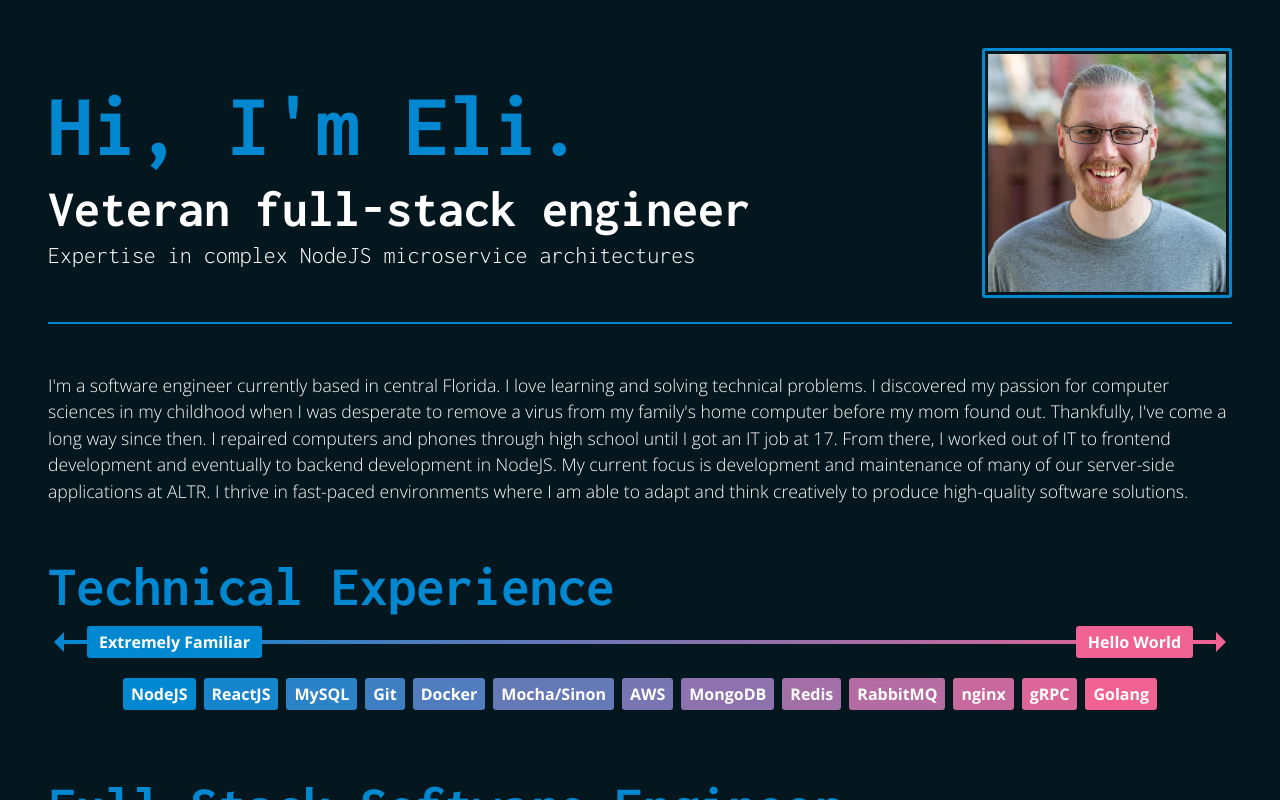
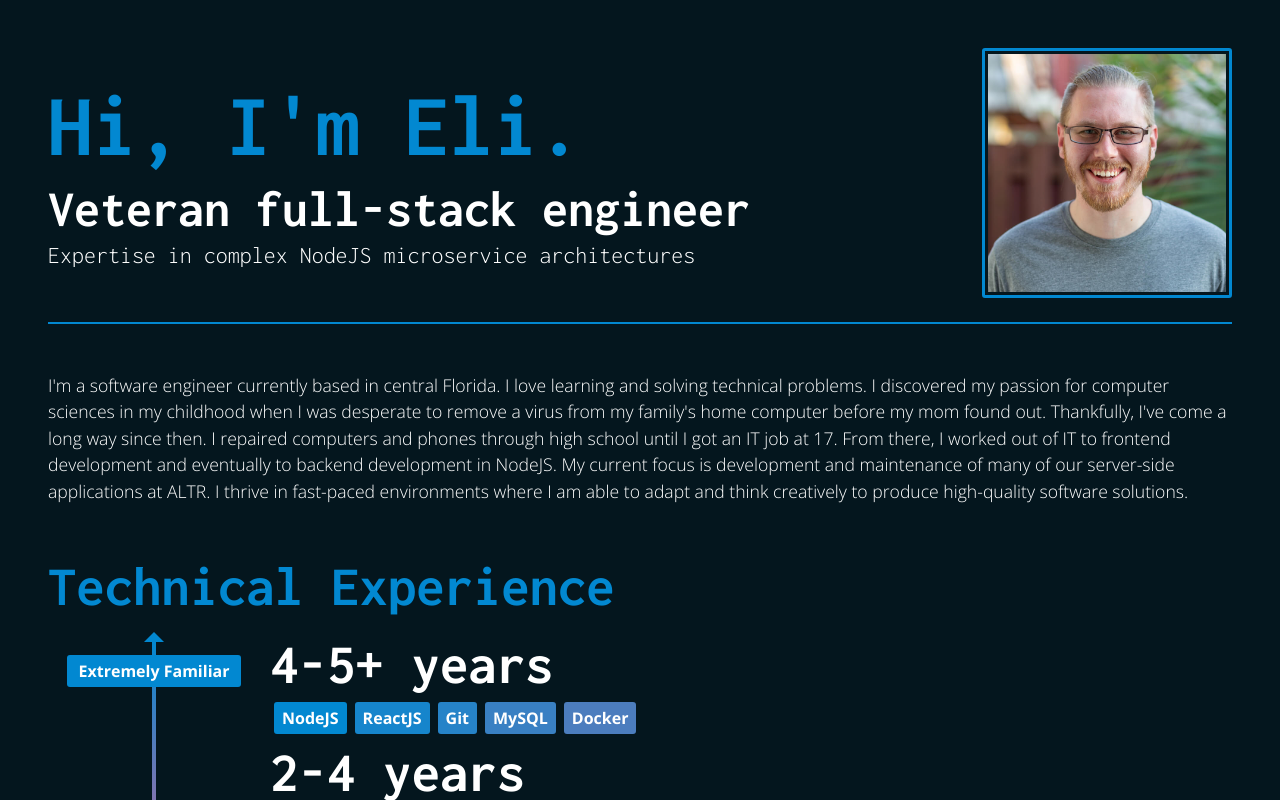
Before and after one commit to seriouslysexy/seriouslysexy, a React app: page / in a window 1280 px wide. Built offline with nearby package versions, Linux system fonts and the light colour scheme.

Commit message:
reworked skills into categorizd vertical layout instead of horizontal

```diff
--- a/src/components/layoutContainer.jsx
+++ b/src/components/layoutContainer.jsx
@@ -3,7 +3,7 @@ import React from "react";
 import Box from "@mui/material/Box";
 
 import Introduction from "./introduction";
-import Skills from "./skillsHorizontal";
+import Skills from "./skillsVertical";
 import AboutMe from "./aboutMe";
 import WorkHistory from "./workHistory";
 import Footer from "./footer";
--- a/src/components/skillsHorizontal.jsx
+++ b/src/components/skillsHorizontal.jsx
@@ -59,13 +59,11 @@ const styles = {
 	}
 };
 
-const expert = ["NodeJS", "ReactJS"];
-const experienced = ["MySQL", "Git", "Docker"];
-const comfortable = ["Mocha/Sinon", "AWS", "MongoDB", "Redis", "RabbitMQ", "nginx", "gRPC"];
-const beginner = ["Golang"];
-
 function SkillsHorizontal(props) {
-	let skills = [...expert, ...experienced, ...comfortable, ...beginner];
+	const expert = ["NodeJS", "ReactJS"];
+	const experienced = ["Git", "MySQL", "Docker"];
+	const comfortable = ["Protocol Buffers", "AWS", "Mocha/Sinon", "MongoDB", "RabbitMQ", "gRPC", "Redis", "nginx"];
+	let skills = [...expert, ...experienced, ...comfortable];
 
 	return (<Box mb={theme => theme.spacing(6)}>
 		<Typography sx={styles.title} color="primary" variant="h2">Technical Experience</Typography>
--- /dev/null
+++ b/src/components/skillsVertical.jsx
@@ -0,0 +1,116 @@
+import React from "react";
+
+import Box from "@mui/material/Box";
+import Typography from "@mui/material/Typography";
+
+const styles = {
+	title: {
+		fontSize: "2em"
+	},
+	legend: {
+		minWidth: "200px",
+		position: "relative",
+		padding: "6px",
+		margin: "6px"
+	},
+	arrow: {
+		width: "0",
+		height: "0",
+		borderLeft: "10px solid transparent",
+		borderRight: "10px solid transparent",
+	},
+	upArrow: {
+		borderBottom: theme => "10px solid " + theme.palette.primary.main
+	},
+	downArrow: {
+		borderTop: theme => "10px solid " + theme.palette.secondary.main
+	},
+	label: {
+		position: "absolute",
+		fontWeight: "bold",
+		padding: "4px 12px",
+		margin: "4px",
+		borderRadius: "3px",
+	},
+	topLabel: {
+		top: "25px",
+		background: theme => theme.palette.primary.main
+	},
+	bottomLabel: {
+		bottom: "25px",
+		background: theme => theme.palette.secondary.main
+	},
+	line: {
+		flex: "1",
+		width: "4px",
+		background: theme => `linear-gradient(to bottom, ${theme.palette.primary.main}, ${theme.palette.secondary.main})`
+	},
+	exposure: {
+		// todo: specificity
+		fontSize: "1.5em"
+	},
+	skills: {
+		padding: "10px"
+	},
+	skillBubble: {
+		display: "inline-block",
+		fontWeight: "bold",
+		padding: "4px 8px",
+		margin: "4px",
+		borderRadius: "3px"
+	}
+};
+
+function SkillsHorizontal(props) {
+	const skills = {
+		expert: {
+			exposure: "4-5+ years",
+			subjects: ["NodeJS", "ReactJS", "Git", "MySQL", "Docker"]
+		},
+		experienced: {
+			exposure: "2-4 years",
+			subjects: ["Protocol Buffers", "AWS", "MongoDB", "RabbitMQ", "Redis"]
+		},
+		comfortable: {
+			exposure: "0-2 years",
+			subjects: ["Mocha/Sinon", "gRPC", "nginx", "golang"]
+		}
+	};
+
+	const skillsLength = Object.values(skills).map((o) => o.subjects ).flat().length;
+	let skillColorIdx = 0;
+
+	return (<Box mb={theme => theme.spacing(6)}>
+		<Typography sx={styles.title} color="primary" variant="h2">Technical Experience</Typography>
+		<Box display="flex" flexDirection="row" flexWrap="nowrap" alignItems="left" justifyContent="flex-start">
+			<Box sx={styles.legend} display="flex" flexDirection="column" flexWrap="nowrap" alignItems="center" justifyContent="space-between">
+				<Box sx={{...styles.arrow, ...styles.upArrow}} />
+				<Typography sx={{...styles.label, ...styles.topLabel}}>Extremely Familiar</Typography>
+				<Box sx={styles.line} />
+				<Typography sx={{...styles.label, ...styles.bottomLabel}}>Hello World</Typography>
+				<Box sx={{...styles.arrow, ...styles.downArrow}} />
+			</Box>
+			<Box sx={styles.skills} display="flex" flexDirection="column" alignItems="left" justifyContent="space-between">
+				{Object.keys(skills).map((skillLevel) => {
+					return <Box key={"skill-level-container-" + skillLevel}>
+						<Typography variant="h2" sx={styles.exposure}>{skills[skillLevel].exposure}</Typography>
+						{skills[skillLevel].subjects.map((skill) => {
+							let pct = Math.round((skillColorIdx / (skillsLength - 1)) * 100);
+							skillColorIdx++;
+							return <Typography
+								key={"tech-skill" + skillColorIdx}
+								sx={{
+									...styles.skillBubble,
+									background: theme => theme.functions.getTransitionColor(theme.palette.primary.main, theme.palette.secondary.main, pct)
+								}}>
+									{skill}
+							</Typography>
+						})}
+					</Box>
+				})}
+			</Box>
+		</Box>
+	</Box>);
+}
+
+export default SkillsHorizontal;
--- a/src/components/workHistory.jsx
+++ b/src/components/workHistory.jsx
@@ -13,7 +13,7 @@ const workHistoryArray = [
 		employer: "ALTR",
 		date: "July 2016 - Present",
 		responsibilities: [
-			"Created and maintain an internal tool which has dramatically accelerated development company-wide and saved thousands of man-hours",
+			"Created and maintain an internal tool which has dramatically accelerated development company-wide and automated thousands of man-hours",
 			"Contributed to the development and maintenance of 10+ distinct NodeJS microservices",
 			"Collaborated with team members to rewrite and maintain a full-fledged GUI from AngularJS (v1) to ReactJS",
 			"Coordinated with engineering and product teams to architect and implement solutions that meet the requirements of all parties",
```
